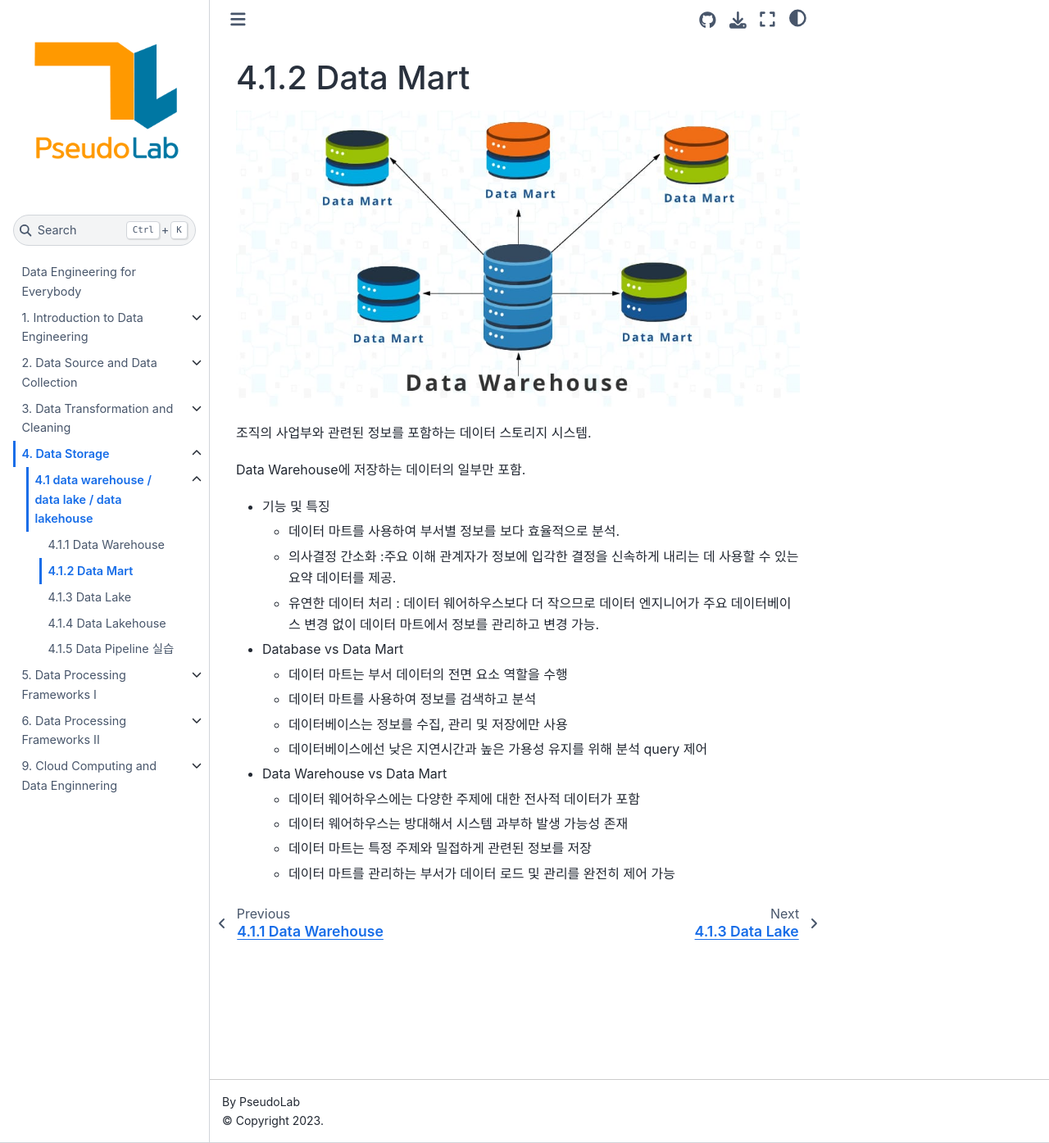
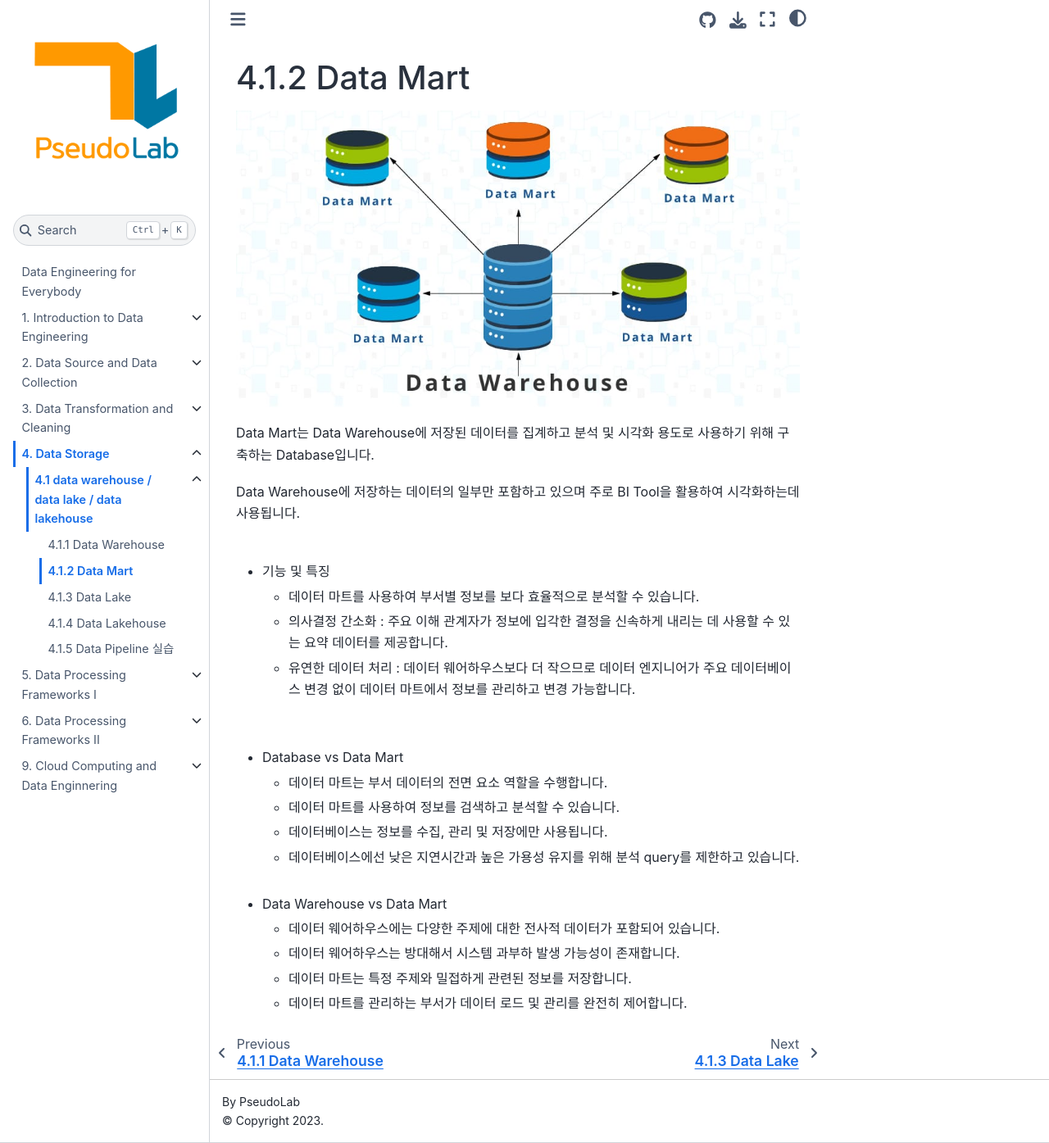
Before and after one commit to Pseudo-Lab/data-engineering-for-everybody, a Jupyter Book: the page built from book/docs/4_data_storage/1.2_data_mart.md, in a window 1280 px wide and 1395 px high. Shown: the whole window at 82% size. Built offline with Jupyter Book 1.0.4 settings and Sphinx 7.4.7 and the Sphinx Book theme 1.1.4, drawn with Linux system fonts in a browser that asks for light colours; pages that are not in the unit, such as notebooks, are missing from menus; comment, search, counter and statistics services are not loaded.

```diff
--- a/book/docs/4_data_storage/1.2_data_mart.md
+++ b/book/docs/4_data_storage/1.2_data_mart.md
@@ -2,23 +2,23 @@
 
 ![Untitled](./images/1.2_data_mart.png)
 
-조직의 사업부와 관련된 정보를 포함하는 데이터 스토리지 시스템.
+Data Mart는 Data Warehouse에 저장된 데이터를 집계하고 분석 및 시각화 용도로 사용하기 위해 구축하는 Database입니다.
 
-Data Warehouse에 저장하는 데이터의 일부만 포함.
-
+Data Warehouse에 저장하는 데이터의 일부만 포함하고 있으며 주로 BI Tool을 활용하여 시각화하는데 사용됩니다.
+<br><br>
 - 기능 및 특징
-    - 데이터 마트를 사용하여 부서별 정보를 보다 효율적으로 분석.
-    - 의사결정 간소화 :주요 이해 관계자가 정보에 입각한 결정을 신속하게 내리는 데 사용할 수 있는 요약 데이터를 제공.
-    - 유연한 데이터 처리 : 데이터 웨어하우스보다 더 작으므로 데이터 엔지니어가 주요 데이터베이스 변경 없이 데이터 마트에서 정보를 관리하고 변경 가능.
-
+    - 데이터 마트를 사용하여 부서별 정보를 보다 효율적으로 분석할 수 있습니다.
+    - 의사결정 간소화 : 주요 이해 관계자가 정보에 입각한 결정을 신속하게 내리는 데 사용할 수 있는 요약 데이터를 제공합니다.
+    - 유연한 데이터 처리 : 데이터 웨어하우스보다 더 작으므로 데이터 엔지니어가 주요 데이터베이스 변경 없이 데이터 마트에서 정보를 관리하고 변경 가능합니다.
+<br><br>
 - Database vs Data Mart
-    - 데이터 마트는 부서 데이터의 전면 요소 역할을 수행
-    - 데이터 마트를 사용하여 정보를 검색하고 분석
-    - 데이터베이스는 정보를 수집, 관리 및 저장에만 사용
-    - 데이터베이스에선 낮은 지연시간과 높은 가용성 유지를 위해 분석 query 제어
-
+    - 데이터 마트는 부서 데이터의 전면 요소 역할을 수행합니다.
+    - 데이터 마트를 사용하여 정보를 검색하고 분석할 수 있습니다.
+    - 데이터베이스는 정보를 수집, 관리 및 저장에만 사용됩니다.
+    - 데이터베이스에선 낮은 지연시간과 높은 가용성 유지를 위해 분석 query를 제한하고 있습니다.
+<br><br>
 - Data Warehouse vs Data Mart
-    - 데이터 웨어하우스에는 다양한 주제에 대한 전사적 데이터가 포함
-    - 데이터 웨어하우스는 방대해서 시스템 과부하 발생 가능성 존재
-    - 데이터 마트는 특정 주제와 밀접하게 관련된 정보를 저장
-    - 데이터 마트를 관리하는 부서가 데이터 로드 및 관리를 완전히 제어 가능
+    - 데이터 웨어하우스에는 다양한 주제에 대한 전사적 데이터가 포함되어 있습니다.
+    - 데이터 웨어하우스는 방대해서 시스템 과부하 발생 가능성이 존재합니다.
+    - 데이터 마트는 특정 주제와 밀접하게 관련된 정보를 저장합니다.
+    - 데이터 마트를 관리하는 부서가 데이터 로드 및 관리를 완전히 제어합니다.
```
Also changed, not shown: book/docs/4_data_storage/1.3_data_lake.md (+11 -16 lines), book/docs/4_data_storage/3_references.md (+3 -0 lines).
